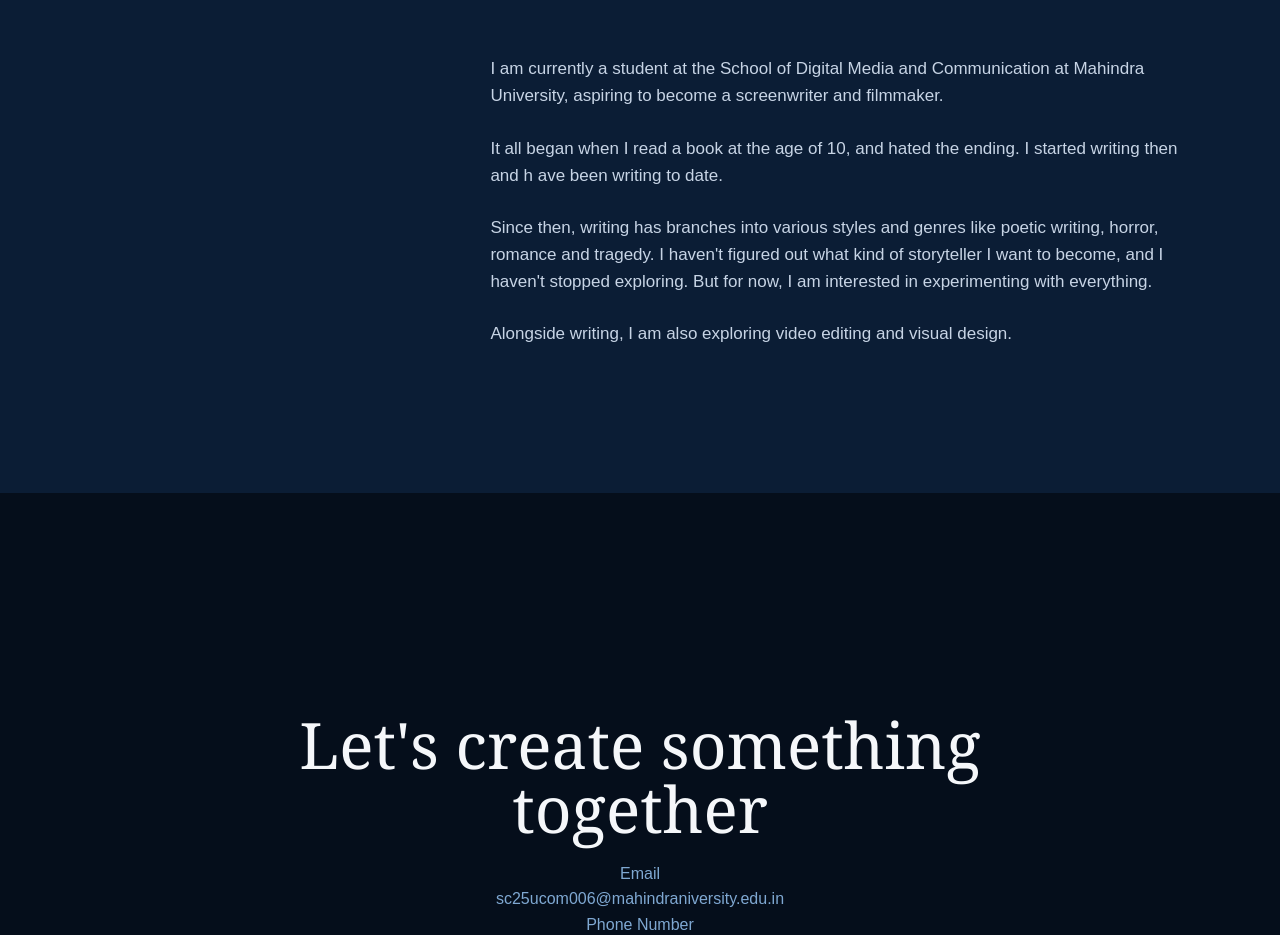
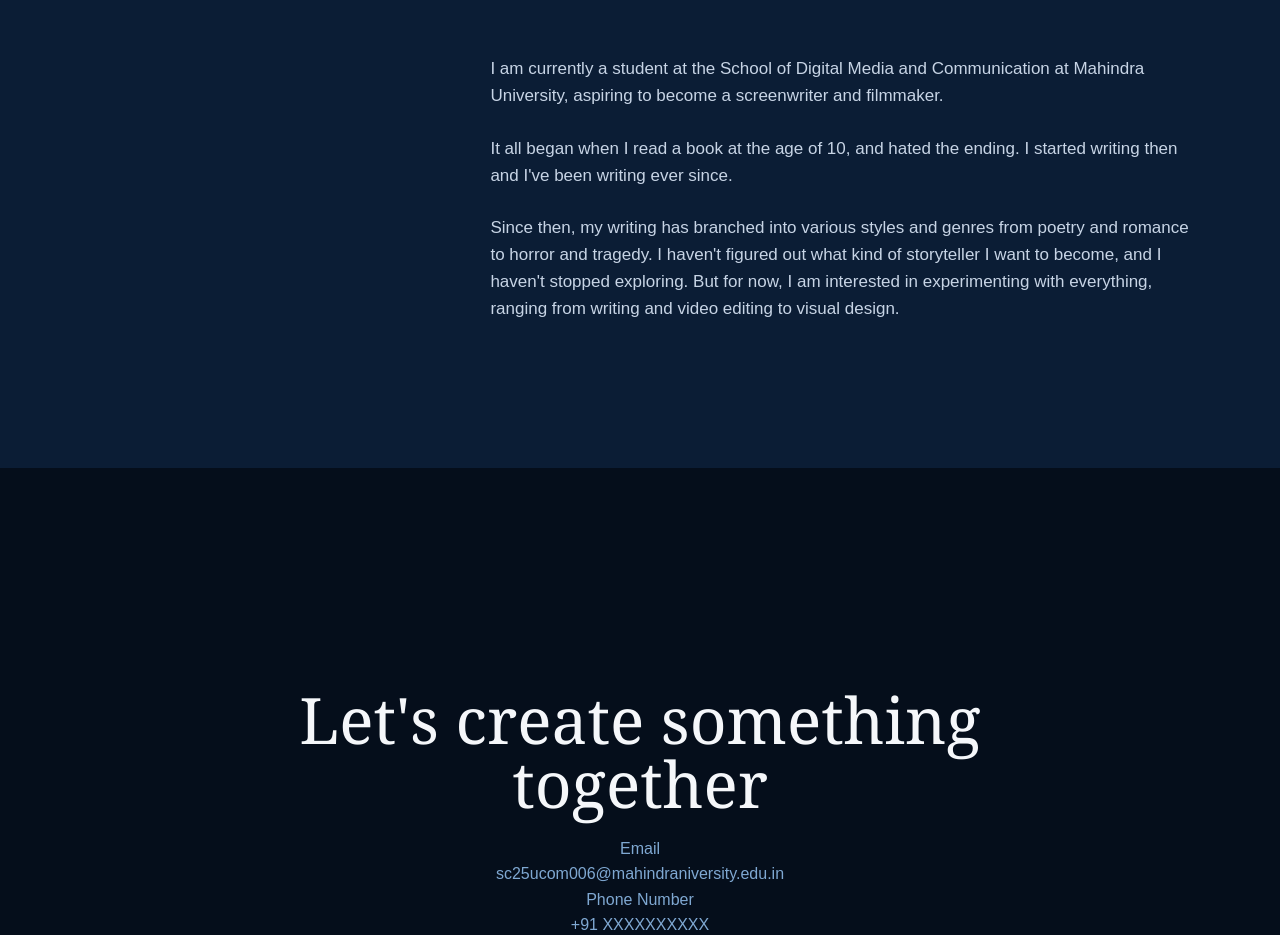
Before and after one commit to jahnavivalli/portfolio, a plain HTML site: page index.html in a window 1280 px wide. Shown: the part 2800-3735 px from the top of the page. Drawn offline with Linux system fonts and the light colour scheme.

Commit message:
Update index.html

```diff
--- a/index.html
+++ b/index.html
@@ -162,22 +162,17 @@
 
                 <p>
                     It all began when I read a book at the age of 10, and
-                    hated the ending. I started writing then and h
-                    ave been writing to date.
+                    hated the ending. I started writing then and I've
+                    been writing ever since.
 
                 </p>
 
                 <p>
-                    Since then, writing has branches into various styles and genres
-                    like poetic writing, horror, romance and tragedy.
+                    Since then, my writing has branched into various styles and genres
+                    from poetry and romance to horror and tragedy.
                     I haven't figured out what kind of storyteller I want to become, and I
-                    haven't stopped exploring. But for now, I am interested in experimenting with everything.
-                </p>
-
-
-                <p>
-                    Alongside writing, I am also exploring video editing
-                    and visual design.
+                    haven't stopped exploring. But for now, I am interested in experimenting with everything, ranging
+                    from writing and video editing to visual design.
                 </p>
 
             </div>
```
